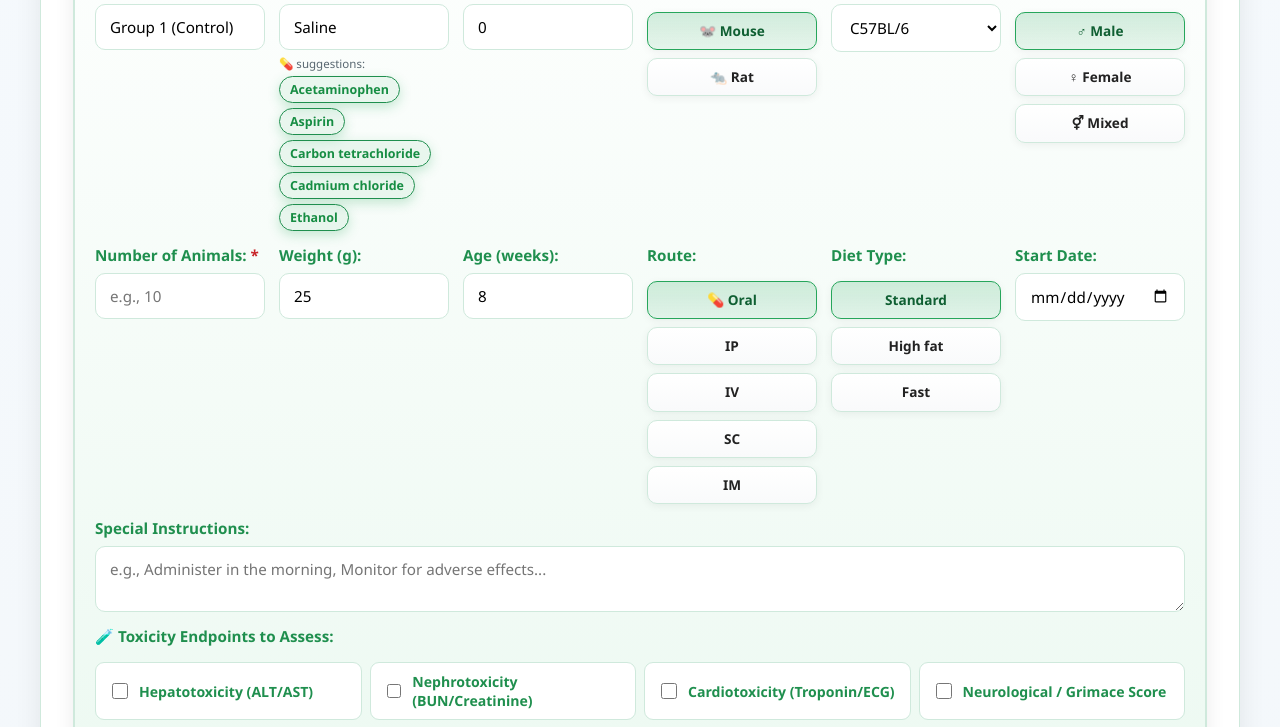
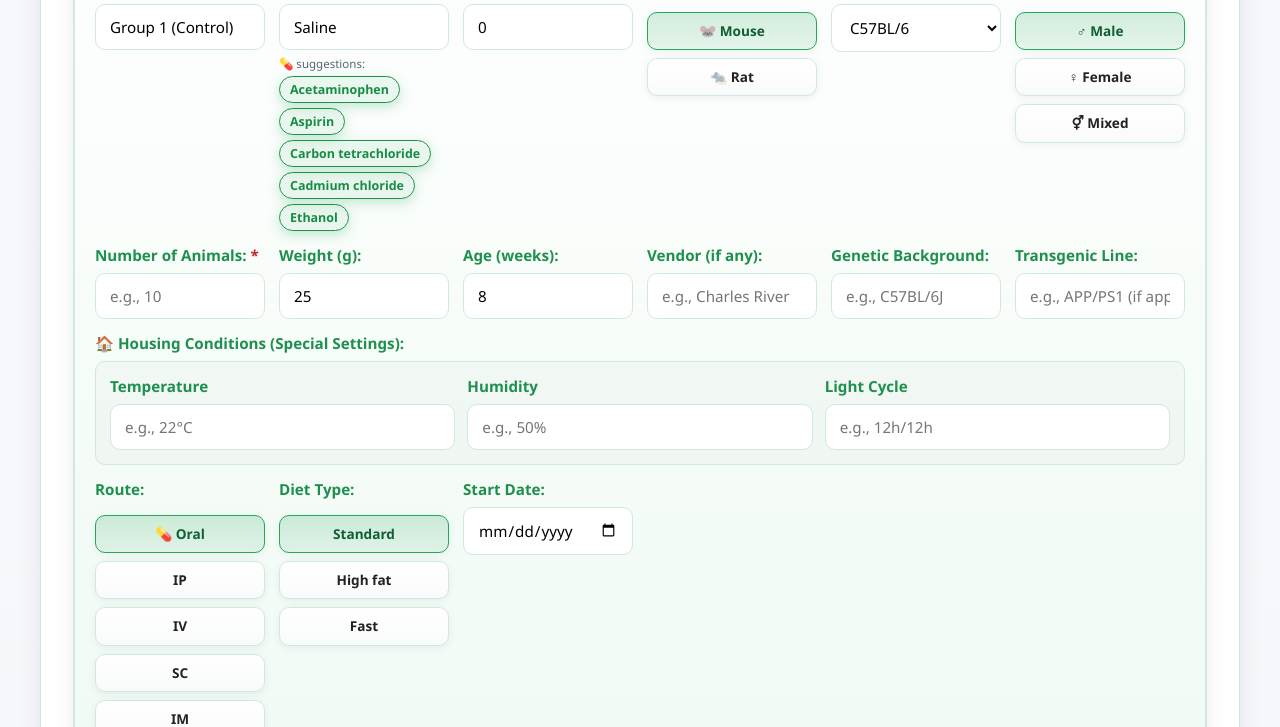
Before and after one commit to arferkaimrc-bot/rodent-study-planner, a Python web app: template templates/index.html in a window 1280 px wide. Shown: the part 1639-2366 px from the top of the page. Run offline with Jinja, Linux system fonts and the light colour scheme; the template is opened without the code that fills it, so the values that code supplies are empty.

Commit message:
UI: add Vendor/Genetic Background/Transgenic Line + grouped Housing Conditions (temp/humidity/light) fields to group card; styling matches existing fields
Co-Authored-By: Claude Opus 4.8 <noreply@anthropic.com>

```diff
--- a/templates/index.html
+++ b/templates/index.html
@@ -1305,6 +1305,39 @@
                         </div>
 
                         <div class="form-group">
+                            <label>Vendor (if any):</label>
+                            <input type="text" class="vendor" placeholder="e.g., Charles River" value="${data?.vendor || ''}">
+                        </div>
+
+                        <div class="form-group">
+                            <label>Genetic Background:</label>
+                            <input type="text" class="genetic-background" placeholder="e.g., C57BL/6J" value="${data?.genetic_background || ''}">
+                        </div>
+
+                        <div class="form-group">
+                            <label>Transgenic Line:</label>
+                            <input type="text" class="transgenic-line" placeholder="e.g., APP/PS1 (if applicable)" value="${data?.transgenic_line || ''}">
+                        </div>
+
+                        <div class="form-group" style="grid-column: 1 / -1;">
+                            <label>🏠 Housing Conditions (Special Settings):</label>
+                            <div style="display:grid;grid-template-columns:repeat(auto-fit,minmax(180px,1fr));gap:12px;padding:14px;border:1px solid var(--border);border-radius:10px;background:rgba(0,0,0,.02);">
+                                <div class="form-group">
+                                    <label>Temperature</label>
+                                    <input type="text" class="housing-temp" placeholder="e.g., 22°C" value="${data?.housing_temp || ''}">
+                                </div>
+                                <div class="form-group">
+                                    <label>Humidity</label>
+                                    <input type="text" class="housing-humidity" placeholder="e.g., 50%" value="${data?.housing_humidity || ''}">
+                                </div>
+                                <div class="form-group">
+                                    <label>Light Cycle</label>
+                                    <input type="text" class="housing-light" placeholder="e.g., 12h/12h" value="${data?.housing_light || ''}">
+                                </div>
+                            </div>
+                        </div>
+
+                        <div class="form-group">
                             <label>Route:</label>
                             <input type="hidden" class="route" value="${data?.route || 'Oral'}">
                             <div class="tile-group" data-target=".route">
```
